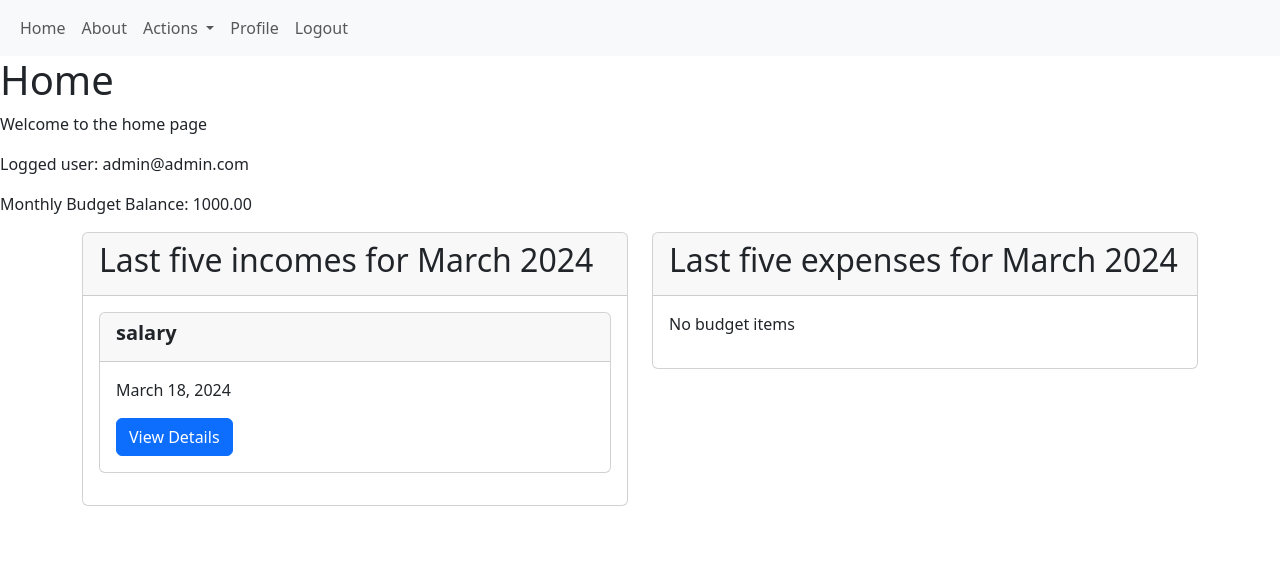
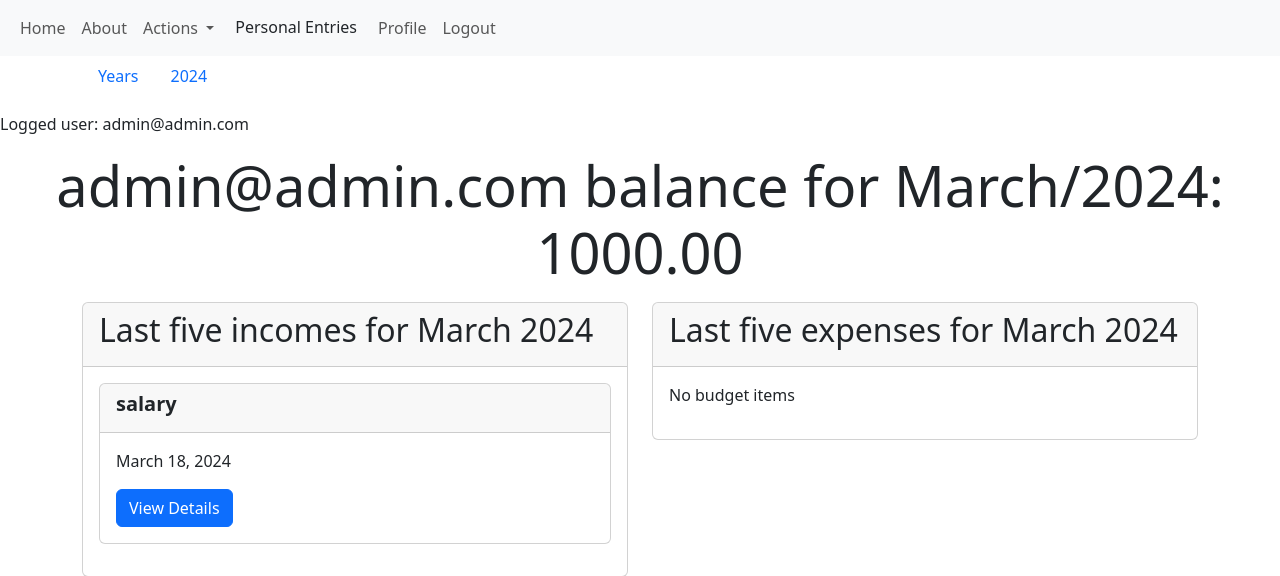
Before and after one commit to vaskoninov/familyBudgetApp, a Django app: page / in a window 1280 px wide. Shown: the top 576 px of the page. Run offline with Django 5.2, Linux system fonts and the light colour scheme; a user stored in the database is signed in; data comes from the database, SQL or seed files in the repository; both versions use the stored data as it was after the commit.

Commit message:
added some fixes

```diff
--- a/familyBudgetApp/accounts/admin.py
+++ b/familyBudgetApp/accounts/admin.py
@@ -3,6 +3,7 @@ from django.contrib.auth import get_user_model
 from django.contrib.auth import admin as auth_admin
 
 from .forms import AppUserCreationForm, AppUserChangeForm
+from .models import Profile
 
 UserModel = get_user_model()
 
@@ -33,3 +34,8 @@ class UserModelAdmin(auth_admin.UserAdmin):
             },
         ),
     )
+
+
+@admin.register(Profile)
+class ProfileAdmin(admin.ModelAdmin):
+    pass
--- a/familyBudgetApp/accounts/forms.py
+++ b/familyBudgetApp/accounts/forms.py
@@ -27,7 +27,6 @@ class FamilyInvitationForm(forms.ModelForm):
 
     def clean_invitee_email(self):
         invitee_email = self.cleaned_data.get('invitee_email')
-        family = self.instance.family
 
         try:
             invitee = UserModel.objects.get(email=invitee_email)
@@ -37,8 +36,5 @@ class FamilyInvitationForm(forms.ModelForm):
         if invitee.profile.family:
             raise ValidationError('User already has a family.')
 
-        if FamilyInvitation.objects.filter(family=family, invitee_email=invitee_email).exists():
-            raise ValidationError('Invitation already sent to this email address.')
-
         # If everything is fine, return the cleaned data
         return invitee_email
--- a/familyBudgetApp/accounts/views.py
+++ b/familyBudgetApp/accounts/views.py
@@ -142,7 +142,7 @@ class SendFamilyInvitationView(LoginRequiredMixin, RefererURLMixin, PermissionRe
 
     def get_success_url(self):
         user_id = self.request.user.pk
-        return reverse_lazy('user-profile', kwargs={"pk": user_id})
+        return reverse_lazy('user-details', kwargs={"pk": user_id})
 
     def form_valid(self, form):
         invitation = form.save(commit=False)
@@ -174,7 +174,7 @@ class AcceptFamilyInvitationView(LoginRequiredMixin, RefererURLMixin, views.Upda
 
     def get_success_url(self):
         user_id = self.request.user.pk
-        return reverse_lazy('user-profile', kwargs={"pk": user_id})
+        return reverse_lazy('user-details', kwargs={"pk": user_id})
 
     def form_valid(self, form):
         invitation = form.save(commit=False)
--- a/familyBudgetApp/budgetApp/urls.py
+++ b/familyBudgetApp/budgetApp/urls.py
@@ -7,4 +7,5 @@ urlpatterns = (
     path('budget-item/<int:pk>/update/', views.UpdateBudgetItemView.as_view(), name='update-budget-item'),
     path('budget-item/<int:pk>/delete/', views.DeleteBudgetItemView.as_view(), name='delete-budget-item'),
     path('list-budget-items/', views.BudgetItemListView.as_view(), name='list-budget-items'),
+    path('family-list-budget-items/', views.FamilyBudgetItemListView.as_view(), name='family-list-budget-items'),
 )
--- a/familyBudgetApp/common/helpers.py
+++ b/familyBudgetApp/common/helpers.py
@@ -1,4 +1,6 @@
+
 from django.utils import timezone
+
 
 
 def get_current_year():
@@ -13,3 +15,7 @@ def get_previous_month_and_year(month, year):
     previous_month = month - 1 if month != 1 else 12
     previous_year = year if month != 1 else year - 1
     return previous_month, previous_year
+
+
+def get_users_from_family(family):
+    return family.family_members.all().values_list('user', flat=True)
--- a/familyBudgetApp/web/views.py
+++ b/familyBudgetApp/web/views.py
@@ -24,10 +24,11 @@ class IndexView(views.TemplateView):
         context['year'] = year
         context['month'] = month
 
-        yearly_budget = YearlyBudget.objects.filter(user=user, year=year).first()
-        monthly_budget = MonthlyBudget.objects.filter(user=user, month=month, yearly_budget=yearly_budget).first()
+        context['years'] = YearlyBudget.objects.filter(user=user).values_list('year', flat=True)
+        monthly_budget = MonthlyBudget.objects.filter(user=user, month=month, yearly_budget__year=year).first()
         if monthly_budget:
             context['budget_balance'] = monthly_budget.balance
+            context['monthly_budget'] = monthly_budget
         else:
             context['budget_balance'] = 0
 
--- a/templates/accounts/family-details.html
+++ b/templates/accounts/family-details.html
@@ -5,7 +5,7 @@
 	<ul>
 		{% for member in family_members %}
 			<li>{{ member }}
-			        {% if not user|has_group:"FamilyAdmin" %}<a href="{% url 'remove-family-user' pk=member.pk %}" class="btn btn-danger">Remove from
+			        {% if user|has_group:"FamilyAdmin" %}<a href="{% url 'remove-family-user' pk=member.pk %}" class="btn btn-danger">Remove from
 			            family</a>{% endif %}</li>
 		{% endfor %}
 	</ul>
--- a/templates/accounts/send-family-invitation.html
+++ b/templates/accounts/send-family-invitation.html
@@ -1,6 +1,6 @@
 {% extends 'base.html' %}
 {% block main_content %}
-	<form action="{% url 'send-invitation' %}" method="post">
+	<form action="{% url 'send-family-invitation' %}" method="post">
 		{% csrf_token %}
 		{{ form.as_p }}
 		<input type="submit" value="Send">
--- a/templates/budgetApp/list-budget-items.html
+++ b/templates/budgetApp/list-budget-items.html
@@ -2,6 +2,9 @@
 {% load my_tags %}
 
 {% block main_content %}
+	{% if family %}
+	<h1>{{ family }}</h1>
+	{% endif %}
 	<form method="get">
 		{{ filter_form.as_p }}
 		<button type="submit">Filter</button>
--- a/templates/partials/header.html
+++ b/templates/partials/header.html
@@ -22,15 +22,15 @@
 							<ul class="dropdown-menu" aria-labelledby="navbarDropdown">
 								<a class="btn button-primary" href="{% url 'create-budget-item' %}">Create budget
 									item</a>
-								<a class="btn button-primary" href="{% url 'list-budget-items' %}">List budget
-									items</a>
 							</ul>
 						</li>
+						<a class="btn button-primary" href="{% url 'list-budget-items' %}">Personal Entries</a>
+						{% if user.profile.family %}
+							<a class="btn button-primary" href="{% url 'family-list-budget-items' %}">Family Entries</a>
+						{% endif %}
 						<a class="nav-link" href="{% url 'user-details' pk=user.id %}">Profile</a>
 						<a class="nav-link" href="{% url 'logout-user-confirmation' %}">Logout</a>
 						</li>
-						{% if user.profile.family %}
-						{% endif %}
 					{% else %}
 						<li class="navbar-item">
 							<a class="nav-link" href="{% url 'register-new-user' %}">Register</a>
--- a/templates/web/index.html
+++ b/templates/web/index.html
@@ -1,18 +1,31 @@
 {% extends 'base.html' %}
+{% load my_tags %}
+{% block main_content %}
 
-{% block main_content %}
-	<h1>Home</h1>
-	<p>Welcome to the home page</p>
+	<div class="container mb-3">
+		<ul class="nav">
+			<li class="nav-item"><a class='nav-link'>Years</a></li>
+			{% for year in years %}
+				<li class="nav-item"><a class='nav-link'
+				                        href="#">{{ year }}</a>
+				</li>
+			{% endfor %}
+		</ul>
+	</div>
+
 	<p>Logged user: {{ user }}</p>
+	{% if monthly_budget %}
+		<p class="text-center display-4 mb-3"> {{ user }} balance
+			for {{ monthly_budget.month|month_name }}/{{ monthly_budget.yearly_budget.year }}: {{ budget_balance }}</p>
+	{% endif %}
 
-	<p>Monthly Budget Balance: {{ budget_balance }}</p>
 
 	<div class="container">
-    <div class="row">
-        {% include 'partials/last-five-per-month.html' with title='incomes' item_type='INCOME' url_name='view-budget-item-details' %}
-        {% include 'partials/last-five-per-month.html' with title='expenses' item_type='EXPENSE' url_name='view-budget-item-details' %}
-    </div>
-</div>
+		<div class="row">
+			{% include 'partials/last-five-per-month.html' with title='incomes' item_type='INCOME' url_name='view-budget-item-details' %}
+			{% include 'partials/last-five-per-month.html' with title='expenses' item_type='EXPENSE' url_name='view-budget-item-details' %}
+		</div>
+	</div>
 
 
 
```
Also changed, not shown: familyBudgetApp/budgetApp/views.py (+37 -13 lines), familyBudgetApp/common/mixins.py (+11 -0 lines), db.sqlite3.
